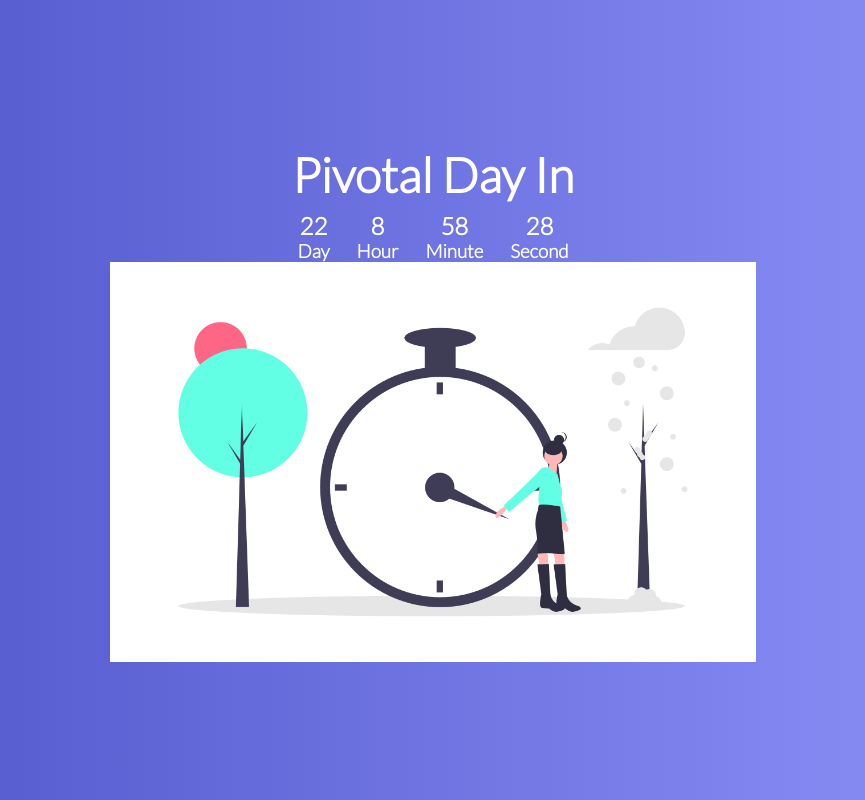
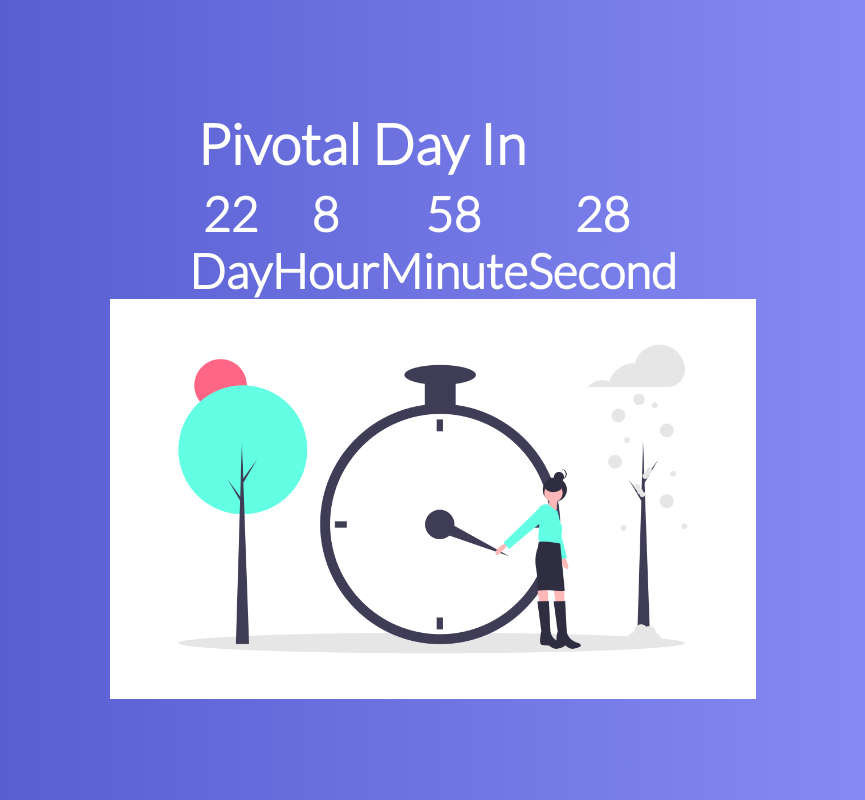
Before and after one commit to AswinAsok/Just-Countdown, a plain HTML site: page index.html in a window 1280 px wide. Shown: the whole page, without its empty margins (207-1072 px from the left). Drawn offline with Linux system fonts and the light colour scheme.

Commit message:
Update style.css

```diff
--- a/style.css
+++ b/style.css
@@ -11,9 +11,12 @@ body{
 }
 
 h2{
-    font-size: 3rem;
+    font-size: 3.5rem;
     font-weight: bold;
     padding: 0.5rem;
+}
+h3{
+    font-size: 3rem;
 }
 
 .coming-soon{
@@ -31,7 +34,7 @@ h2{
 }
 
 .day,.hour,.minute,.second{
-    font-size: 1.5rem;
+    font-size: 3rem;
 }
 
 .waiting{
```
